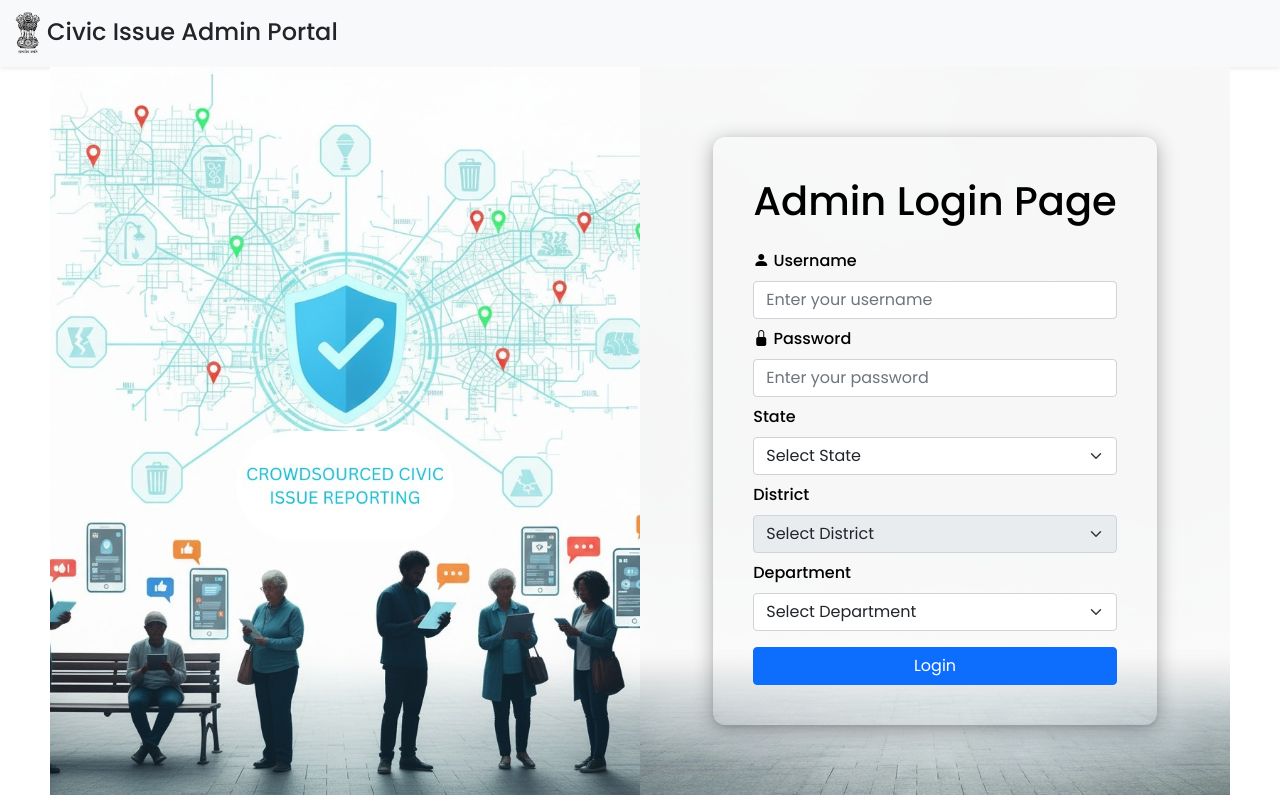
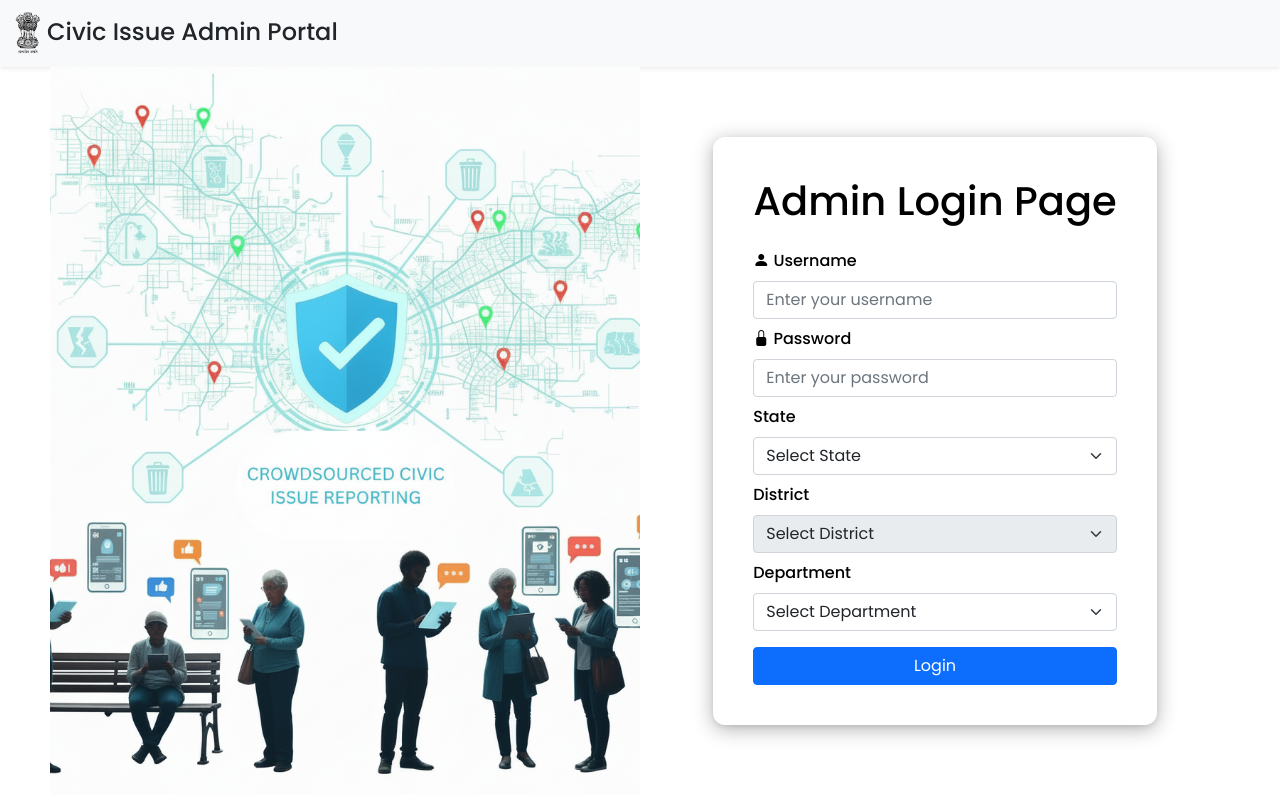
Before and after one commit to MohamedSameer007/civic-reporter, a React (Vite) app: page /login in a window 1280 px wide. Built offline with nearby package versions, Linux system fonts and the light colour scheme; a web font is replaced by a local one.

Commit message:
changes added

```diff
--- a/src/App.css
+++ b/src/App.css
@@ -66,7 +66,7 @@
   background-color: #34495e;
   width: 50%;
   /* background: linear-gradient(rgba(0,0,0,0.8), rgba(0,0,0,0.8)),url(./login.png); */
-  background-image: url(/civic.jpg);
+  background-image: url(/civic1.png);
   background-position: center;
   background-repeat: no-repeat;
   background-size: cover;
@@ -78,10 +78,6 @@
   align-items: center;
   width: 50%;
   height: 90.9vh;
-  background-image:url(/login3.png);
-  background-position: center;
-  background-repeat: no-repeat;
-  background-size: cover;
 }
 .form-body{
   border-radius:12px;
```
Also changed, not shown: public/civic1.png (added).
